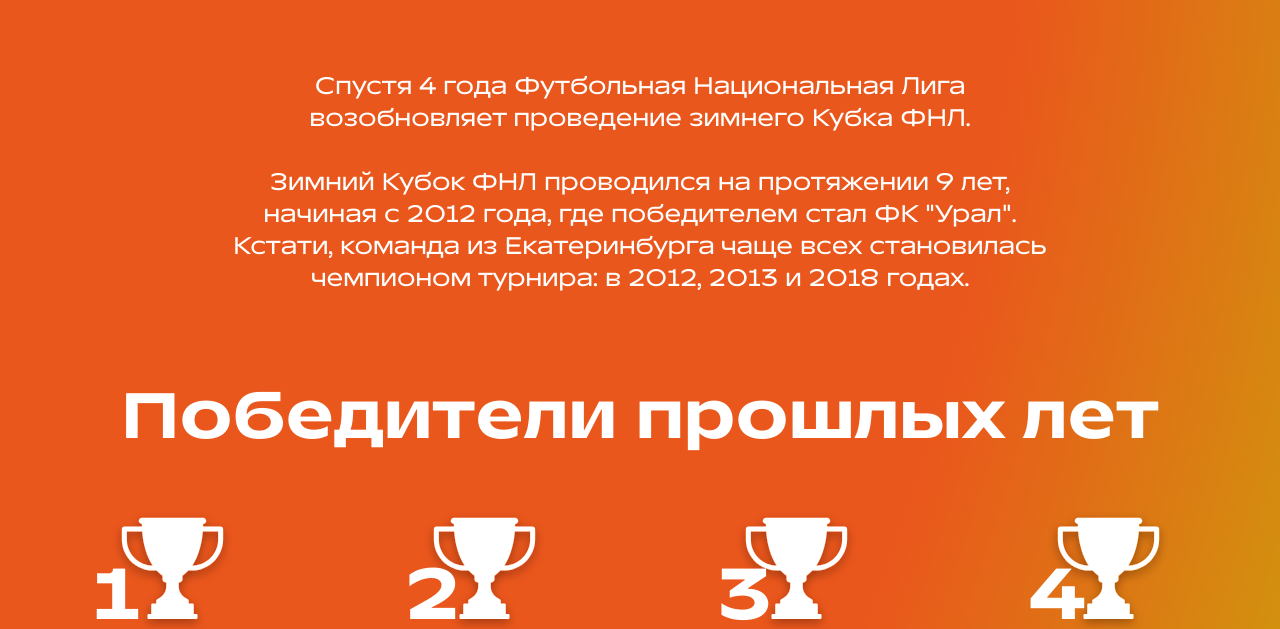
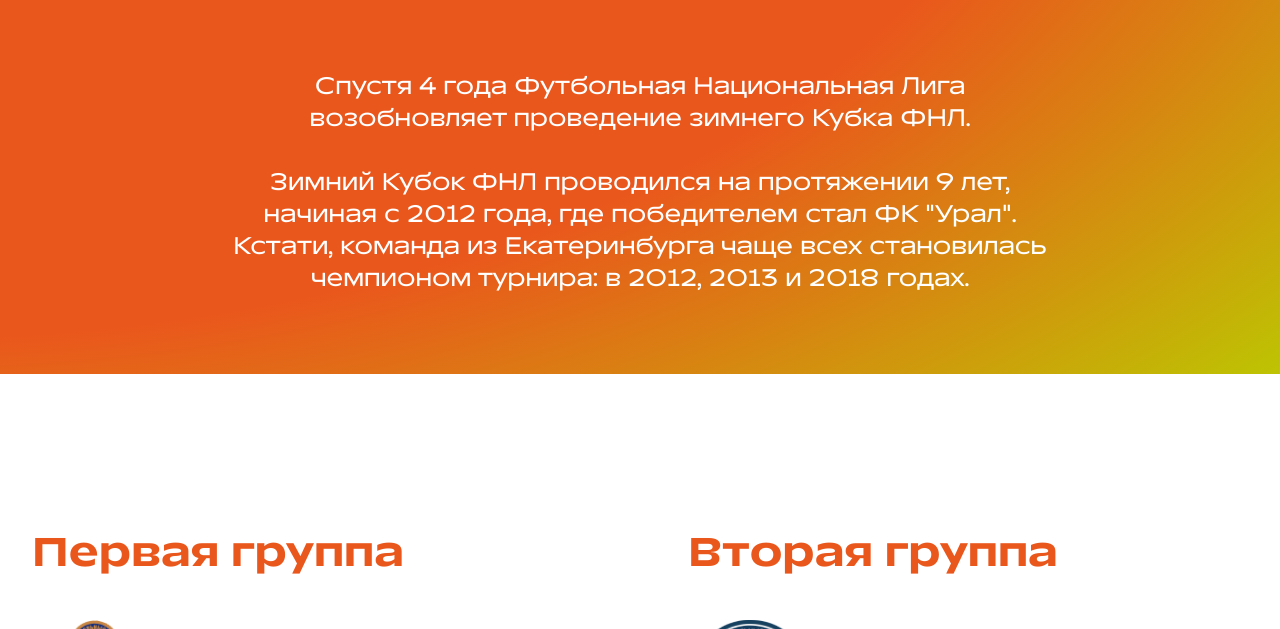
Before and after one commit to vas1levnv/fnl-camp, a Vue app: page /#/ in a window 1280 px wide. Shown: the part 841-1470 px from the top of the page. Built offline with nearby package versions, Linux system fonts and the light colour scheme.

Commit message:
Верстает баннер

```diff
--- a/src/components/HomeView/MainTeams/MainTeams.vue
+++ b/src/components/HomeView/MainTeams/MainTeams.vue
@@ -16,7 +16,14 @@
 							<img :src="item.src" :alt="item.name"></div>
 					</div>
 				</div>
-				<winners-section/>
+				<div class="teams-text">
+					Спустя 4 года Футбольная Национальная Лига возобновляет проведение зимнего Кубка ФНЛ.
+					<br>
+					<br>
+					Зимний Кубок ФНЛ проводился на протяжении 9 лет, начиная с 2012 года, где победителем стал ФК
+					“Урал”. Кстати, команда из Екатеринбурга чаще всех становилась чемпионом турнира: в 2012, 2013 и
+					2018 годах.
+				</div>
 			</div>
 		</div>
 	</div>
@@ -27,7 +34,6 @@
 import {useStore} from "vuex";
 import banner from '@/assets/img/main-stadium.png'
 import KinopoiskIcon from "@/components/icons/KinopoiskIcon.vue";
-import WinnersSection from "@/components/HomeView/WinnersSection/WinnersSection.vue";
 
 const store = useStore()
 const teamFirst = store.state.teamsFirst
@@ -39,7 +45,6 @@ const teamsSecond = store.state.teamsSecond
 .teams {
 	display: flex;
 	flex-direction: column;
-
 	position: relative;
 	color: white;
 
@@ -48,6 +53,14 @@ const teamsSecond = store.state.teamsSecond
 		background-repeat: no-repeat;
 		background-position: center;
 		background-size: cover;
+	}
+
+	&-text {
+		text-align: center;
+		font-size: 1.5rem;
+		font-weight: 500;
+		max-width: 850px;
+		margin: 0 auto 5rem;
 	}
 
 	&:before {
@@ -87,7 +100,7 @@ const teamsSecond = store.state.teamsSecond
 
 	&-icon {
 		position: absolute;
-		top: -20%;
+		top: -50%;
 		left: 50%;
 		transform: translateX(-50%);
 		width: 20vw;
@@ -98,7 +111,6 @@ const teamsSecond = store.state.teamsSecond
 	}
 
 	&-text {
-
 		text-align: center;
 		max-width: 850px;
 		margin: 5rem auto 5rem;
@@ -109,9 +121,8 @@ const teamsSecond = store.state.teamsSecond
 @media (max-width: 1440px) {
 	.teams {
 		background-position: top;
-
 		&-icon {
-			top: -12%;
+			top: -40%;
 			width: 200px;
 		}
 	}
@@ -143,6 +154,10 @@ const teamsSecond = store.state.teamsSecond
 			}
 		}
 
+		&-text {
+			font-size: 1.5rem;
+		}
+
 		&-img {
 			display: flex;
 			justify-content: center;
@@ -150,7 +165,7 @@ const teamsSecond = store.state.teamsSecond
 		}
 
 		&-icon {
-			top: -18%;
+			top: -40%;
 			width: 200px;
 		}
 
@@ -164,9 +179,13 @@ const teamsSecond = store.state.teamsSecond
 @media (max-width: 768px) {
 	.teams {
 		&-icon {
-			top: -12%;
+			top: -50%;
 		}
 
+		&-text {
+			font-size: 1rem;
+			margin: 2rem 0;
+		}
 	}
 }
 
--- a/src/components/HomeView/WinnersSection/WinnersSection.vue
+++ b/src/components/HomeView/WinnersSection/WinnersSection.vue
@@ -1,15 +1,6 @@
 <template>
 	<div class="winners">
 		<div class="winners-wrapper">
-			<div class="winners-text">
-				Спустя 4 года Футбольная Национальная Лига возобновляет проведение зимнего Кубка ФНЛ.
-				<br>
-				<br>
-				Зимний Кубок ФНЛ проводился на протяжении 9 лет, начиная с 2012 года, где победителем стал ФК
-				“Урал”. Кстати, команда из Екатеринбурга чаще всех становилась чемпионом турнира: в 2012, 2013 и
-				2018 годах.
-			</div>
-
 			<h2>Победители прошлых лет</h2>
 			<div class="winners-teams">
 				<div class="winners-item" :key="item.id" v-for="item in teams">
@@ -40,15 +31,6 @@ const teams = store.state.winnersTeam
 	&-wrapper {
 		padding: 5rem 0 10rem;
 	}
-
-	&-text {
-		text-align: center;
-		font-size: 1.5rem;
-		font-weight: 500;
-		max-width: 850px;
-		margin: 0 auto 5rem;
-	}
-
 	h2 {
 		text-align: center;
 		color: white;
@@ -119,10 +101,6 @@ const teams = store.state.winnersTeam
 			padding: 3rem 0 5rem;
 		}
 
-		&-text {
-			font-size: 1.5rem;
-		}
-
 		&-teams {
 			grid-template-columns: repeat(4, 1fr);
 			row-gap: 4rem;
@@ -151,10 +129,6 @@ const teams = store.state.winnersTeam
 			}
 		}
 
-		&-text{
-			font-size: 1rem;
-			margin-bottom: 2rem;
-		}
 	}
 }
 
```
